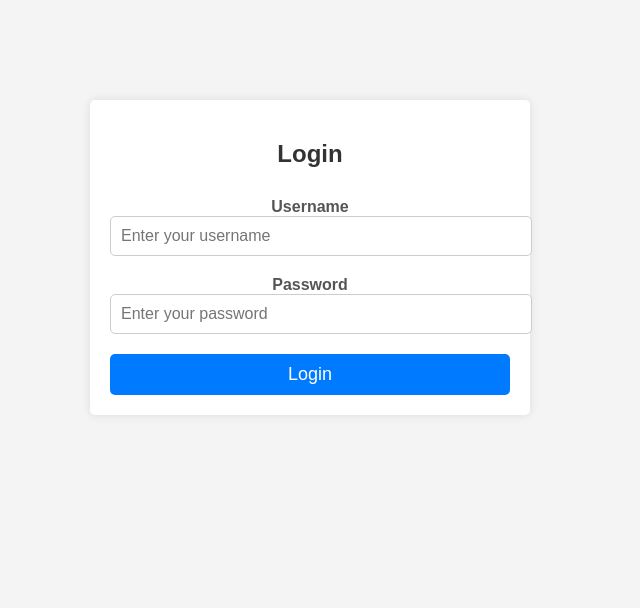
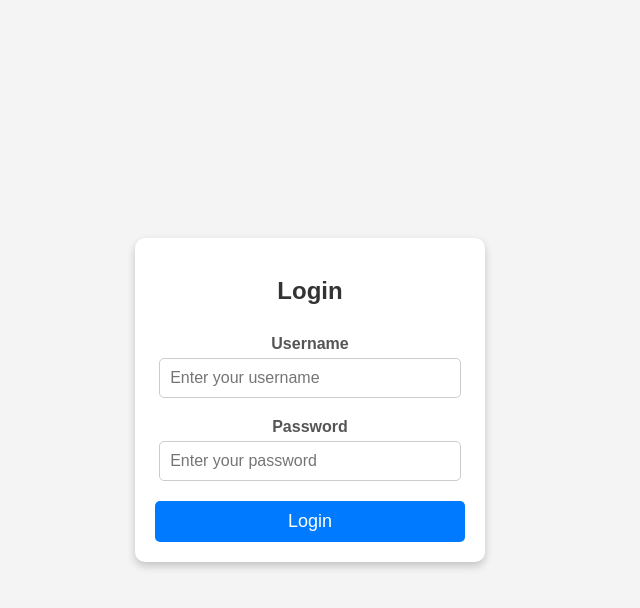
Before and after one commit to miguelfcostaa/SDist, a website: page public/index.html in a window 1280 px wide. Shown: the whole page, without its empty margins (330-970 px from the left). Drawn offline with Linux system fonts and the light colour scheme; files that its build step writes are made by us from their sources.

Commit message:
update 10:53

```diff
--- a/styles.css
+++ b/public/styles.css
@@ -1,18 +1,19 @@
 body {
     font-family: Arial, sans-serif;
     background-color: #f4f4f4;
+    display: flex;
+    align-items: center;
+    justify-content: center;
+    height: 100vh;
     margin: 0;
-    padding: 0;
 }
 
 .login-container {
     max-width: 400px;
-    margin: 0 auto;
-    background: #ffffff;
+    background: #fff;
     padding: 20px;
-    margin-top: 100px;
-    border-radius: 5px;
-    box-shadow: 0 0 10px rgba(0, 0, 0, 0.1);
+    border-radius: 10px;
+    box-shadow: 0 4px 8px rgba(0, 0, 0, 0.2);
     text-align: center;
 }
 
@@ -34,6 +35,7 @@ form {
 label {
     font-weight: 600;
     color: #555;
+    padding-bottom: 5px;
 }
 
 input {
@@ -41,7 +43,8 @@ input {
     border: 1px solid #ccc;
     border-radius: 5px;
     font-size: 16px;
-    width: 100%;
+    width: 90%;
+    margin-top: 5px;
 }
 
 button {
```
Also changed, not shown: public/index.html (+0 -1 lines).
